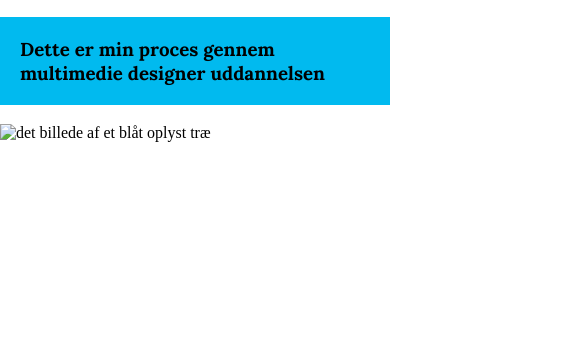
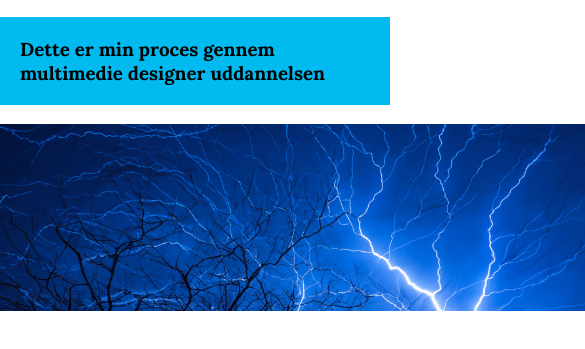
Before and after one commit to Vintherley/Processporfolie, a plain HTML site: page index.html in a window 390 px wide. Shown: the part 219-568 px from the top of the page, 585 px wide, since content can reach past the window. Drawn offline with Linux system fonts and the light colour scheme.

Commit message:
ændringert

```diff
--- a/index.html
+++ b/index.html
@@ -31,6 +31,6 @@
     <!--indhold-->
     <h1 class="maintitle">VintherLey studios - Process porfolio </h1>
     <h3 class="velkomst">Dette er min proces gennem multimedie designer uddannelsen</h3>
-    <img src="#" class="frontimg" alt="det billede af et blåt oplyst træ">
+    <img src="img/coverimg2.jpg" class="frontimg" alt="det billede af et blåt oplyst træ">
 </body>
 </html>
--- a/style.css
+++ b/style.css
@@ -174,6 +174,11 @@ body {
         background-color: none;
         color: var(--background);
       }
+      .frontimg{
+        max-width: 600px;
+        height: 700;
+
+      }
 
       /*indhold på om mig*/
     .om{
```
Also changed, not shown: 2semester.html (+1 -1 lines), img/coverimg.jpg (added), img/coverimg2.jpg (added).
